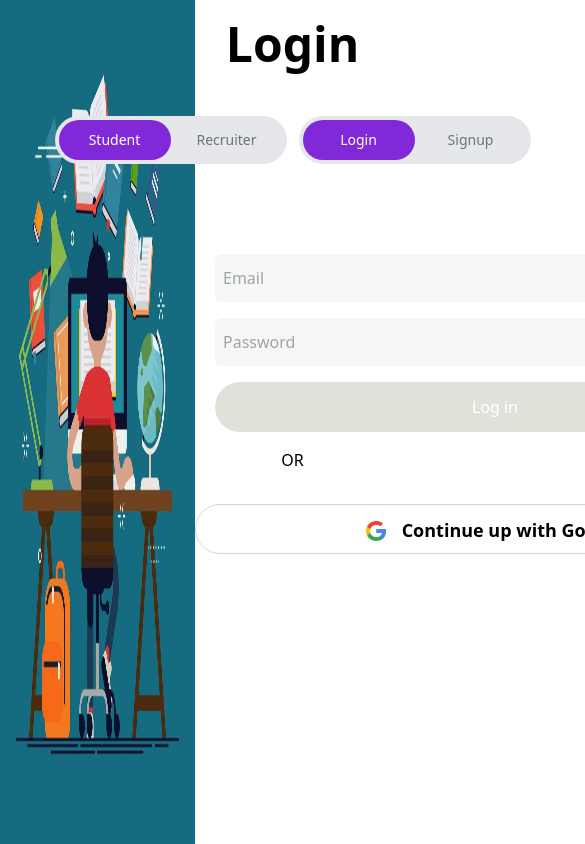
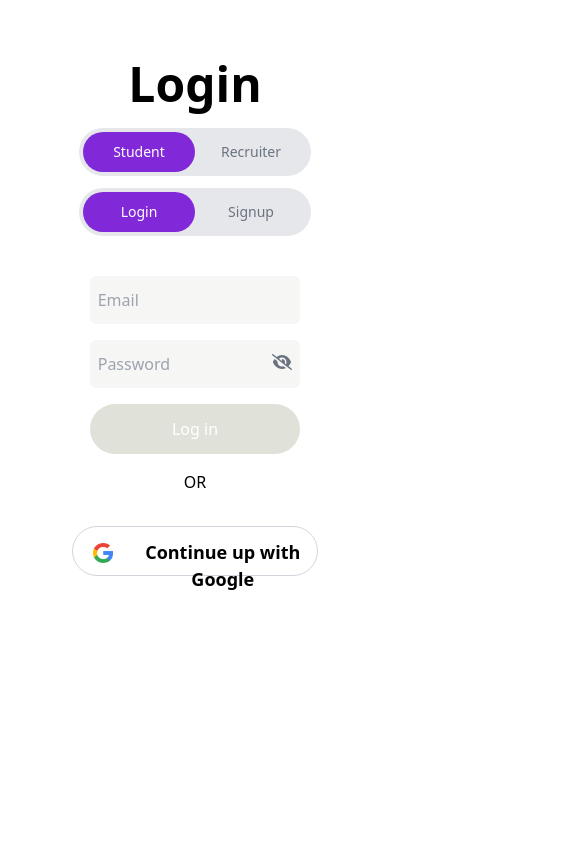
Before and after one commit to ai4sees2connect/livesite, a React (Create React App) app in the folder client/: page /student/login in a window 390 px wide. Shown: the top 844 px of the page, 585 px wide, since content can reach past the window. Built offline with nearby package versions, Linux system fonts and the light colour scheme.

Commit message:
responsive

```diff
--- a/client/src/components/common/ToogleButtonSecond.jsx
+++ b/client/src/components/common/ToogleButtonSecond.jsx
@@ -29,8 +29,8 @@ const ToggleButtonSecond = ({type,auth}) => {
   };
 
   return (
-    <div className=" items-center inline-block justify-center">
-      <div className="relative flex w-[232px] h-12 bg-gray-200 rounded-full p-1">
+    <div className=" flex items-center justify-center ">
+      <div className="relative flex w-[232px] h-12 bg-gray-200 rounded-full p-1 ">
         <div
           className={`absolute top-1 left-1 w-28 h-10 rounded-full transition-transform duration-300 transform ${selected === 'login' ? 'translate-x-0' : 'translate-x-full'
             } bg-[rgb(129,41,217)]`}
--- a/client/src/components/student/auth/Login.jsx
+++ b/client/src/components/student/auth/Login.jsx
@@ -102,19 +102,20 @@ function Login() {
   }
 
   return (
-    <div className='flex min-h-screen'>
-      <div className='relative w-1/2'>
-      <img src={login_bg} alt="" className='w-full h-screen'/>
-      {/* <p className='absolute flex inset-0 justify-center items-center text-white text-6xl font-bold '>Welcome back !</p> */}
+    <div className='flex mt-10 md:mt-0 min-h-screen'>
+      <div className=' relative lg-w-1/2 hidden lg:block'>
+        <img src={login_bg} alt="" className='w-full h-screen' />
+        {/* <p className='absolute flex inset-0 justify-center items-center text-white text-6xl font-bold '>Welcome back !</p> */}
       </div>
-      <div className='w-1/2'>
+      <div className='mx-auto w-[90%] lg:w-1/2 '>
 
 
-        <div className='text-center flex flex-col justify-center items-center mt-[20px]'>
-          <p className='text-5xl font-extrabold mb-12'>Login</p>
-          <div className='flex space-x-3'>
-          <ToggleButton type="student" auth="login"/>
-          <ToggleButtonSecond type="student" auth="login"/>
+        <div className='text-center flex flex-col justify-center items-center mt-[20px] '>
+          <p className='text-5xl font-extrabold mb-5 md:mb-12'>Login</p>
+          <div className='flex flex-col space-y-3 md:space-y-0 md:flex-row md:space-x-5 md:items-center '>
+            <ToggleButton type="student" auth="login" />
+
+            <ToggleButtonSecond type="student" auth="login" />
           </div>
 
         </div>
@@ -122,9 +123,10 @@ function Login() {
 
           {/* form starts from here */}
 
-          <div className="flex justify-center items-center mt-[90px] w-[600px] mx-auto " >
-            <form onSubmit={handleSubmit} className="space-y-4">
-              <div className="flex flex-col items-center">
+          <div className="flex justify-center items-center mt-[40px] md:mt-[90px] w-full mx-auto " >
+            <form onSubmit={handleSubmit} className="space-y-4 w-[60%] md:max-w-xl ">
+
+              <div className="mx-auto max-w-sm md:max-w-xl">
                 <input
                   type="email"
                   id="email"
@@ -134,46 +136,42 @@ function Login() {
                     setEmail(e.target.value);
 
                   }}
-                  className="h-12 border-none bg-[rgb(246,247,245)] p-2 rounded-md w-[560px]"
+                  className="h-12 border-none bg-[rgb(246,247,245)] p-2 rounded-md w-full "
                   required
                 />
 
 
               </div>
 
-              <div className="flex flex-col items-center relative">
+              <div className="relative w-full md:max-w-xl ">
 
                 <input
                   type={showPassword ? 'text' : 'password'}
                   id="password"
                   value={password}
-                  placeholder='Password'
-                  onChange={(e) => setPassword(e.target.value)
-                  }
-                  className="h-12 border-none bg-[rgb(246,247,245)] p-2 rounded-md pr-10 w-[560px]"
+                  placeholder="Password"
+                  onChange={(e) => setPassword(e.target.value)}
+                  className="w-full h-12 border-none bg-[rgb(246,247,245)] p-2 rounded-md pr-10"
                   required
                 />
-
-
 
                 <button
                   type="button"
                   onClick={handlePasswordToggle}
-                  className="absolute right-2 top-[24px] transform -translate-y-1/2"
+                  className="absolute right-2 top-1/2 transform -translate-y-1/2"
                 >
                   {showPassword ? (
                     <FontAwesomeIcon icon={faEye} className="w-5 h-5 text-gray-500" />
-
                   ) : (
                     <FontAwesomeIcon icon={faEyeSlash} className="w-5 h-5 text-gray-500" />
                   )}
                 </button>
+              </div>
 
-              </div>
 
               <button
                 type="submit"
-                className={`w-full py-2 bg-[rgb(129,41,217)] border-none h-[50px] text-white rounded-full ${!isFormValid ? `bg-[rgb(224,226,217)]` : ''} `}
+                className={`w-full  py-2 bg-[rgb(129,41,217)] border-none h-[50px] text-white rounded-full ${!isFormValid ? `bg-[rgb(224,226,217)]` : ''} `}
                 disabled={!isFormValid}
 
               >
@@ -185,7 +183,7 @@ function Login() {
 
           <p className='my-4 text-center'>OR</p>
 
-          <div className='w-[580px] mx-auto mt-8 space-y-3'>
+          <div className='w-[70%] mx-auto mt-8 space-y-3 '>
 
             <button
               className='w-full py-2 border border-gray-300 h-[50px] text-black text-[18px] rounded-full font-semibold' onClick={handleGoogleClick}
@@ -198,17 +196,10 @@ function Login() {
 
           </div>
 
-          {/* <div className='mt-[30px] text-center'>
-            <span className='text-gray-500 '>Don't have an account? </span>
-            <Link to='/student/signup'><span className='text-purple-500 underline'>Sign up.</span></Link>
-          </div> */}
+
 
         </div>
 
-        {/* <div className='mt-[30px] text-center'>
-          <span className='text-gray-500 '>login as recruiter </span>
-          <Link to='/recruiter/login'><span className='text-purple-500 underline'>login</span></Link>
-        </div> */}
       </div>
 
 
--- a/client/src/components/student/auth/Signup.jsx
+++ b/client/src/components/student/auth/Signup.jsx
@@ -177,15 +177,15 @@ function Signup() {
 
 
   return (
-    <div className='flex min-h-screen'>
-      <div className='relative w-1/2 h-auto '>
+    <div className='flex mt-10 md:mt-0 min-h-screen'>
+      <div className='relativelg-w-1/2 hidden lg:block '>
         <img src={login_bg} alt="" className=' w-full h-screen' />
       </div>
-      <div className='w-1/2 '>
+      <div className='mx-auto w-[90%] lg:w-1/2 '>
 
         <div className='flex flex-col items-center mt-[20px]'>
-          <p className='text-5xl font-extrabold mb-12 '>Sign up</p>
-          <div className='flex space-x-3'>
+          <p className='text-5xl font-extrabold mb-8 md:mb-6 '>Sign up</p>
+          <div className='flex flex-col space-y-3 md:space-y-0 md:flex-row md:space-x-5  md:items-center'>
             <ToggleButton type='student' auth='signup' />
             <ToggleButtonSecond type="student" auth="signup" />
           </div>
@@ -194,9 +194,9 @@ function Signup() {
 
           {/* form starts from here */}
 
-          <div className="flex justify-center items-center mt-[40px] w-full " >
-            <form className="space-y-4 mx-auto">
-              <div className='flex flex-col items-center'>
+          <div className="flex justify-center items-center mt-[40px] md:mt-[36px] w-full " >
+            <form className="space-y-4 w-[60%]  md:max-w-xl ">
+              <div className='mx-auto max-w-sm md:max-w-xl'>
                 <input type="text"
                   id='firstname'
                   value={firstname}
@@ -208,7 +208,7 @@ function Signup() {
                     }
                     else setNameError('');
                   }}
-                  className='h-12 border-none bg-[rgb(246,247,245)] p-2 rounded-md w-[560px]' />
+                  className='h-12 border-none bg-[rgb(246,247,245)] p-2 rounded-md w-full' />
                 {nameError && (
                   <p className="text-red-500 text-left w-full">{nameError}</p>
                 )}
@@ -226,7 +226,7 @@ function Signup() {
                     }
                     else setNameError('');
                   }}
-                  className='h-12 border-none bg-[rgb(246,247,245)] p-2 rounded-md w-[560px]' />
+                  className='h-12 border-none bg-[rgb(246,247,245)] p-2 rounded-md w-full' />
                 {nameError && (
                   <p className="text-red-500 text-left w-full">{nameError}</p>
                 )}
@@ -247,7 +247,7 @@ function Signup() {
                       }
                       else setEmailError('');
                     }}
-                    className="h-12 border-none bg-[rgb(246,247,245)] p-2 rounded-md w-[560px]"
+                    className="h-12 border-none bg-[rgb(246,247,245)] p-2 rounded-md w-full"
                     required
                   />
                   {validateEmail(email) && !sendingOtp && <button className='text-blue-500 text-left absolute right-2 top-3' onClick={handleSendOtp}>Send OTP</button>}
@@ -289,7 +289,7 @@ function Signup() {
                     else setPasswordError('');
                   }
                   }
-                  className="h-12 border-none bg-[rgb(246,247,245)] p-2 rounded-md pr-10 w-[560px]"
+                  className="h-12 border-none bg-[rgb(246,247,245)] p-2 rounded-md pr-10 w-full"
                   required
                 />
                 {passwordError && (
@@ -332,7 +332,7 @@ function Signup() {
 
           <p className='mt-5 text-center'>OR</p>
 
-          <div className='w-[580px] mx-auto mt-8  space-y-3'>
+          <div className='w-[70%] mx-auto mt-8 mb-10 md:mb-0 space-y-3'>
 
             <button onClick={handleGoogleClick}
               className='w-full mx-auto py-2 border border-gray-300 h-[50px] text-black text-[18px] rounded-full font-semibold'
```
